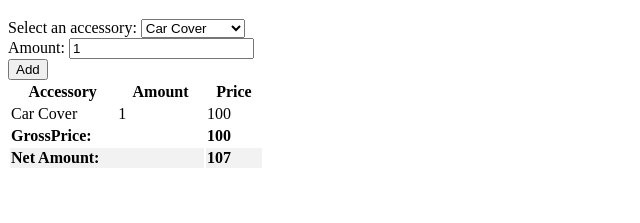
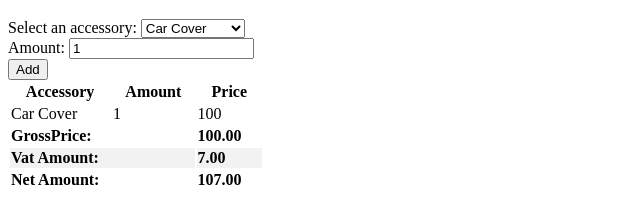
Before and after one commit to AeliaWin/aeliawin, a plain HTML site: page assessory/index.html in a window 1280 px wide. Both pictures are taken after a click on the button "Add". Shown: the part 61-284 px from the top of the page, without its empty margins (0-640 px from the left). Drawn offline with Linux system fonts and the light colour scheme.

Commit message:
Week3_Revision

```diff
--- a/assessory/index.html
+++ b/assessory/index.html
@@ -2,6 +2,7 @@
 <html>
 
 <head>
+    <meta charset="utf-8">
     <title>Car Accessories</title>
     <link rel="stylesheet" type="text/css" href="..\css\style.css">
 </head>
@@ -41,6 +42,10 @@
                 <td id="totalPrice">0</td>
             </tr>
             <tr>
+                <td colspan="2">Vat Amount:</td>
+                <td id="vetAmount">0</td>
+            </tr>
+            <tr>
                 <td colspan="2">Net Amount:</td>
                 <td id="netAmount">0</td>
             </tr>
@@ -72,13 +77,15 @@
 
             // Update the total price
             totalPrice += accessoryPrice * amount
-            document.getElementById("totalPrice").innerHTML = totalPrice;
+            document.getElementById("totalPrice").innerHTML = totalPrice.toFixed(2);
 
             vatAmount = totalPrice * vatRate;
 
             netAmount = totalPrice + vatAmount;
 
-            document.getElementById("netAmount").innerHTML = netAmount;
+            document.getElementById("vetAmount").innerHTML = vatAmount.toFixed(2);
+
+            document.getElementById("netAmount").innerHTML = netAmount.toFixed(2);
         }
 
 
```
